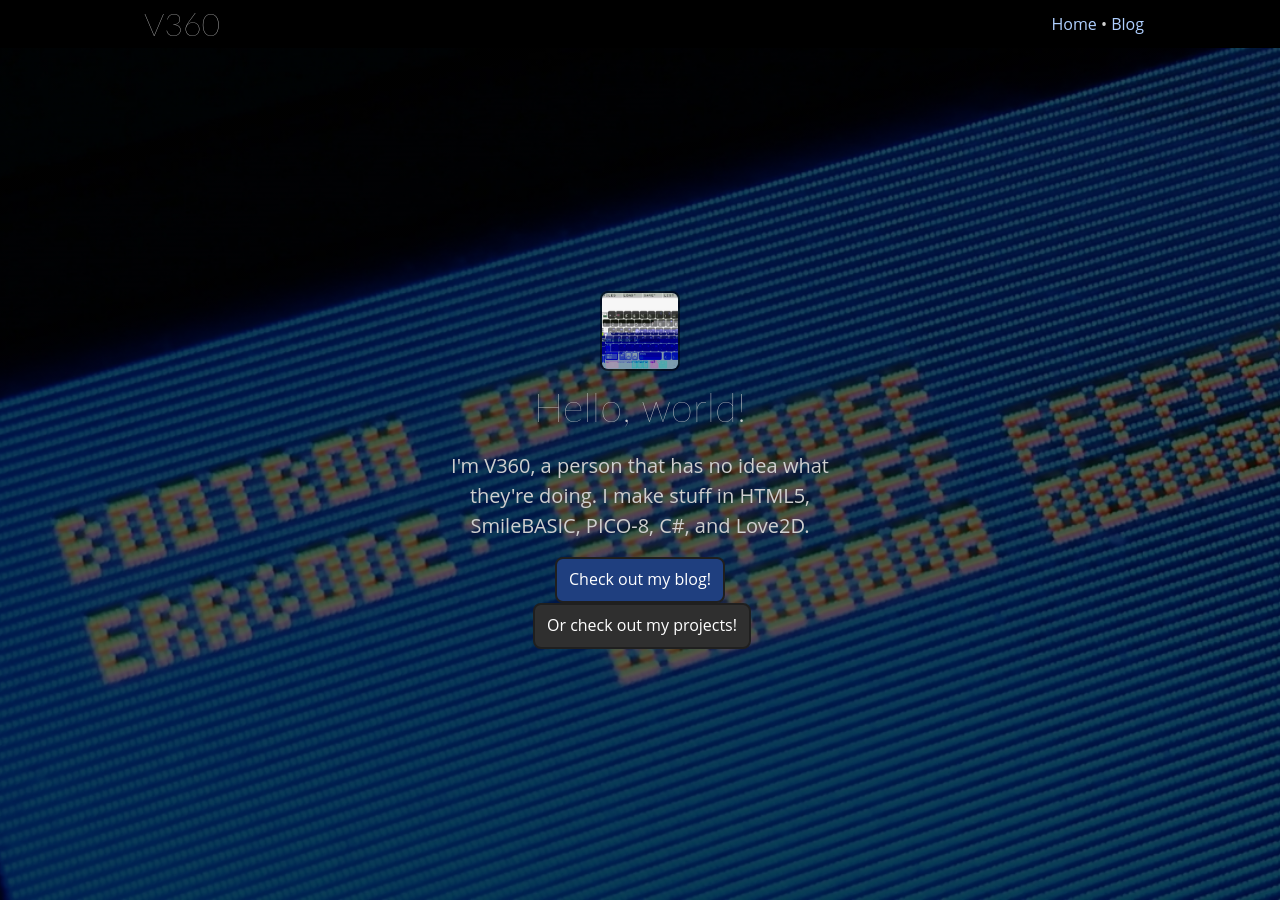
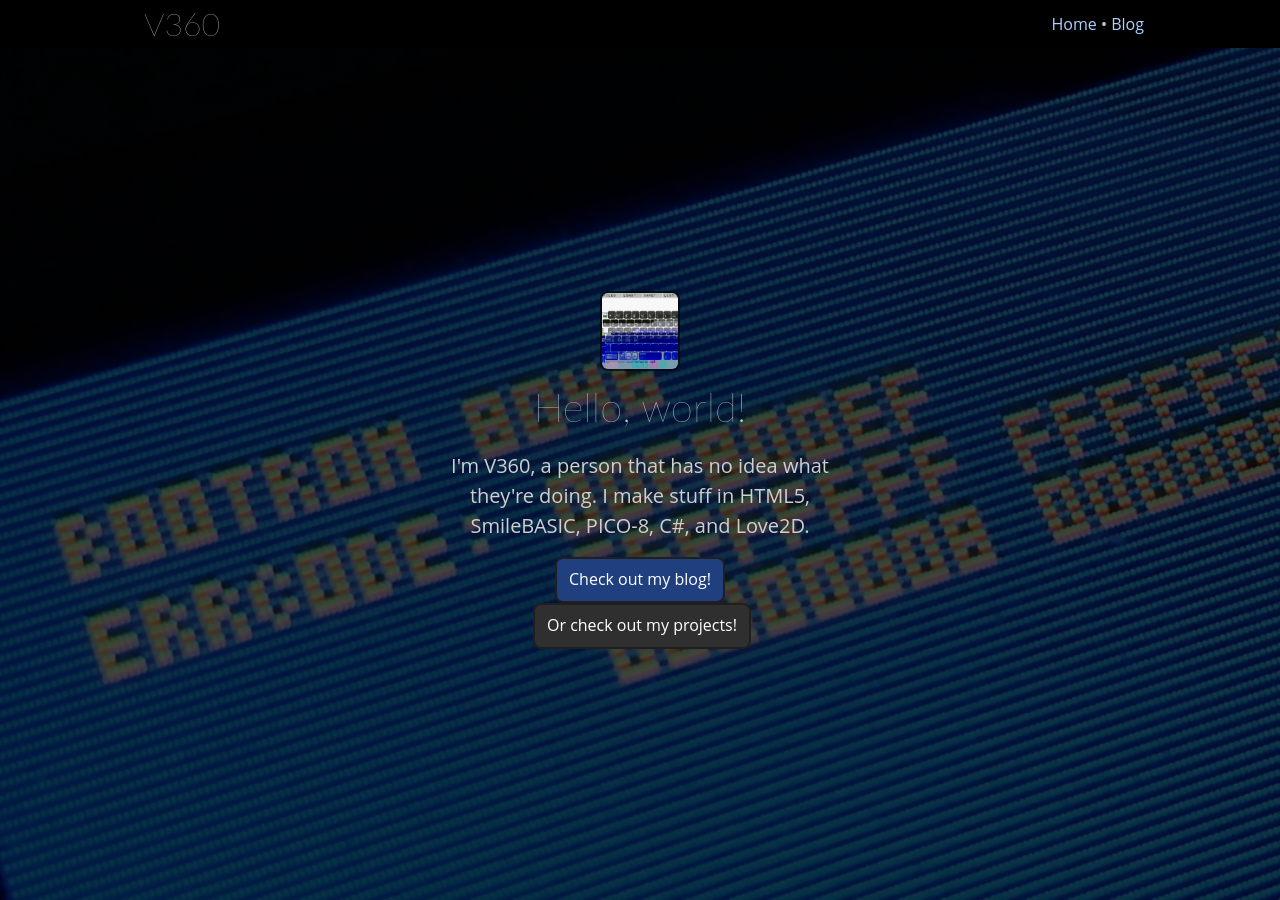
Before and after one commit to TheV360/thev360.github.io, a Jekyll site: the page built from index.html, in a window 1280 px wide and 900 px high. Built offline with Jekyll 4.4.1, drawn with Linux system fonts in a browser that asks for light colours.

Commit message:
Better Hero scaling and adjustments to the overlay color

```diff
--- a/css/home.scss
+++ b/css/home.scss
@@ -4,7 +4,9 @@
 div#superhero {
 	display: flex;
 
-	min-height: calc(100vh - var(--header-height));
+	min-height: 32rem;
+
+	height: calc(100vh - var(--header-height));
 
 	background-image: linear-gradient(var(--overlay-color), var(--overlay-color)), url("/assets/Banner.jpg");
 	background-color: black;
--- a/css/styles.scss
+++ b/css/styles.scss
@@ -28,7 +28,7 @@
 	--thin-border-size: .125rem;
 	--thin-border-color: #1f1f1f;
 
-	--overlay-color: rgba(0, 0, 0, .5);
+	--overlay-color: rgba(0, 0, 0, .6);
 
 	--header-height: 3rem;
 
```
